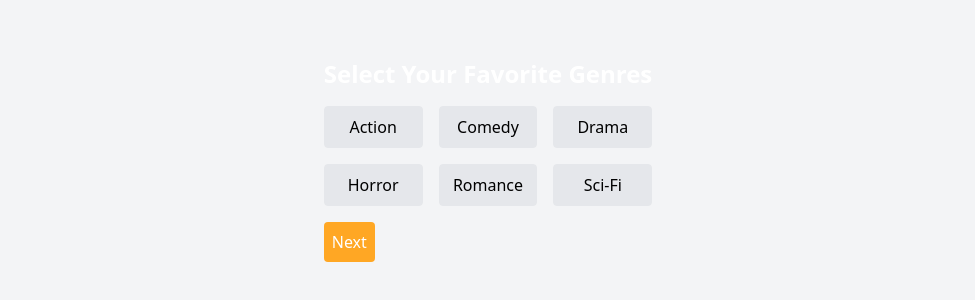
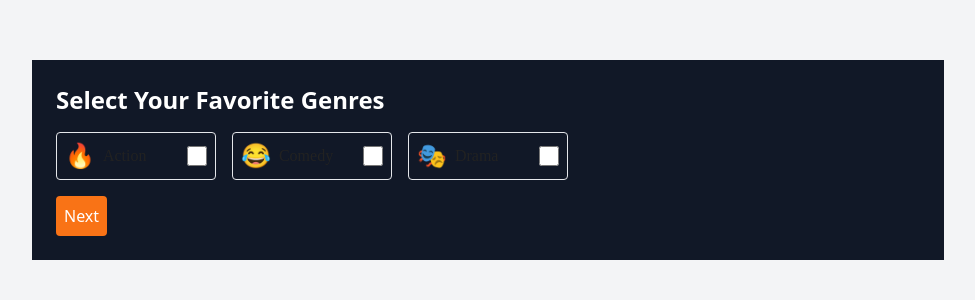
Before and after one commit to priyankaingur/reel-talks, a Next.js app in the folder challenge/: page / in a window 1280 px wide. Shown: the part 240-540 px from the top of the page, without its empty margins (152-1127 px from the left). Built offline with nearby package versions, Linux system fonts and the light colour scheme.

Commit message:
Modified genre tile props

```diff
--- a/challenge/components/GenreSelection.tsx
+++ b/challenge/components/GenreSelection.tsx
@@ -1,40 +1,53 @@
 import { useState } from 'react';
 
-const genres = [
-    "Action", "Comedy", "Drama", "Horror", "Romance", "Sci-Fi"
+interface Genre {
+    name: string;
+    emoji: string;
+}
+
+const genres: Genre[] = [
+    { name: "Action", emoji: "🔥" },
+    { name: "Comedy", emoji: "😂" },
+    { name: "Drama", emoji: "🎭" },
+    // Add other genres as needed
 ];
 
-interface GenreSelectionProps {
-    onNext: (selectedGenres: string[]) => void;
-}
-
-const GenreSelection: React.FC<GenreSelectionProps> = ({ onNext }) => {
+const GenreSelection: React.FC<{ onNext: (selectedGenres: string[]) => void }> = ({ onNext }) => {
     const [selectedGenres, setSelectedGenres] = useState<string[]>([]);
 
     const toggleGenre = (genre: string) => {
-        setSelectedGenres((prev) =>
+        setSelectedGenres(prev =>
             prev.includes(genre) ? prev.filter(g => g !== genre) : [...prev, genre]
         );
     };
 
     return (
-        <div className="p-6">
-            <h2 className="text-2xl font-bold mb-4 text-white">Select Your Favorite Genres</h2>
-            <div className="grid grid-cols-3 gap-4">
-                {genres.map((genre) => (
+        <div className="p-6 bg-gray-900 text-white">
+            <h2 className="text-2xl font-bold mb-4">Select Your Favorite Genres</h2>
+            <div className="grid grid-cols-5 gap-4">
+                {genres.map(({ name, emoji }) => (
                     <button
-                        key={genre}
-                        className={`p-2 border rounded ${
-                            selectedGenres.includes(genre) ? 'bg-custom-button text-white' : 'bg-gray-200'
-                        }`}
-                        onClick={() => toggleGenre(genre)}
+                        key={name}
+                        className={`flex items-center justify-between p-2 border rounded w-40 h-12 bg-${selectedGenres.includes(name) ? 'orange-500' : 'white'} hover:bg-gray-200 focus:outline-none`}
+                        onClick={() => toggleGenre(name)}
+                        style={{ color: '#222222', fontFamily: 'Avenir Next' }}
                     >
-                        {genre}
+                        <div className="flex items-center">
+                            <span className="text-2xl mr-2">{emoji}</span>
+                            <span className="text-base">{name}</span>
+                        </div>
+                        <input
+                            type="checkbox"
+                            checked={selectedGenres.includes(name)}
+                            onChange={() => toggleGenre(name)}
+                            className="form-checkbox h-5 w-5 text-orange-500 rounded"
+                            aria-labelledby={`checkbox-${name}`}
+                        />
                     </button>
                 ))}
             </div>
             <button
-                className="mt-4 p-2 bg-custom-button text-white rounded"
+                className="mt-4 p-2 bg-orange-500 rounded text-white"
                 onClick={() => onNext(selectedGenres)}
             >
                 Next
```
